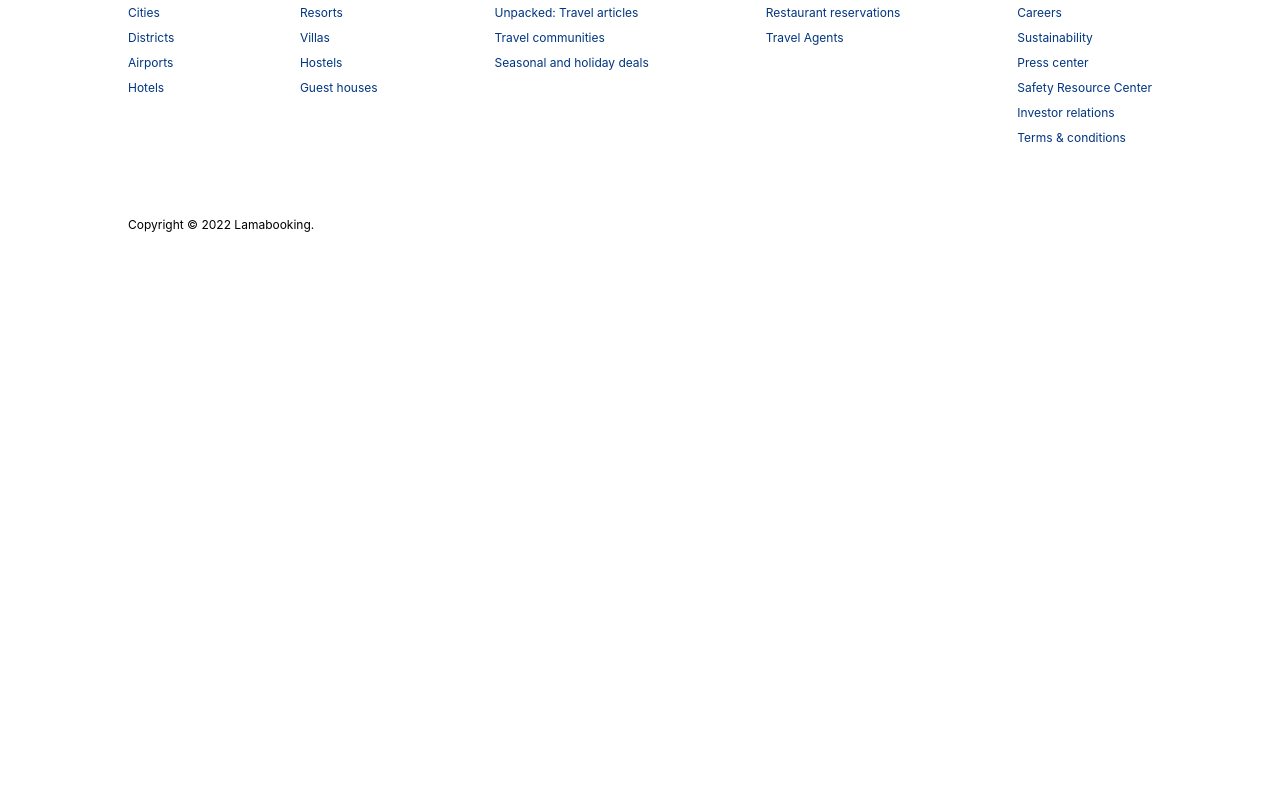
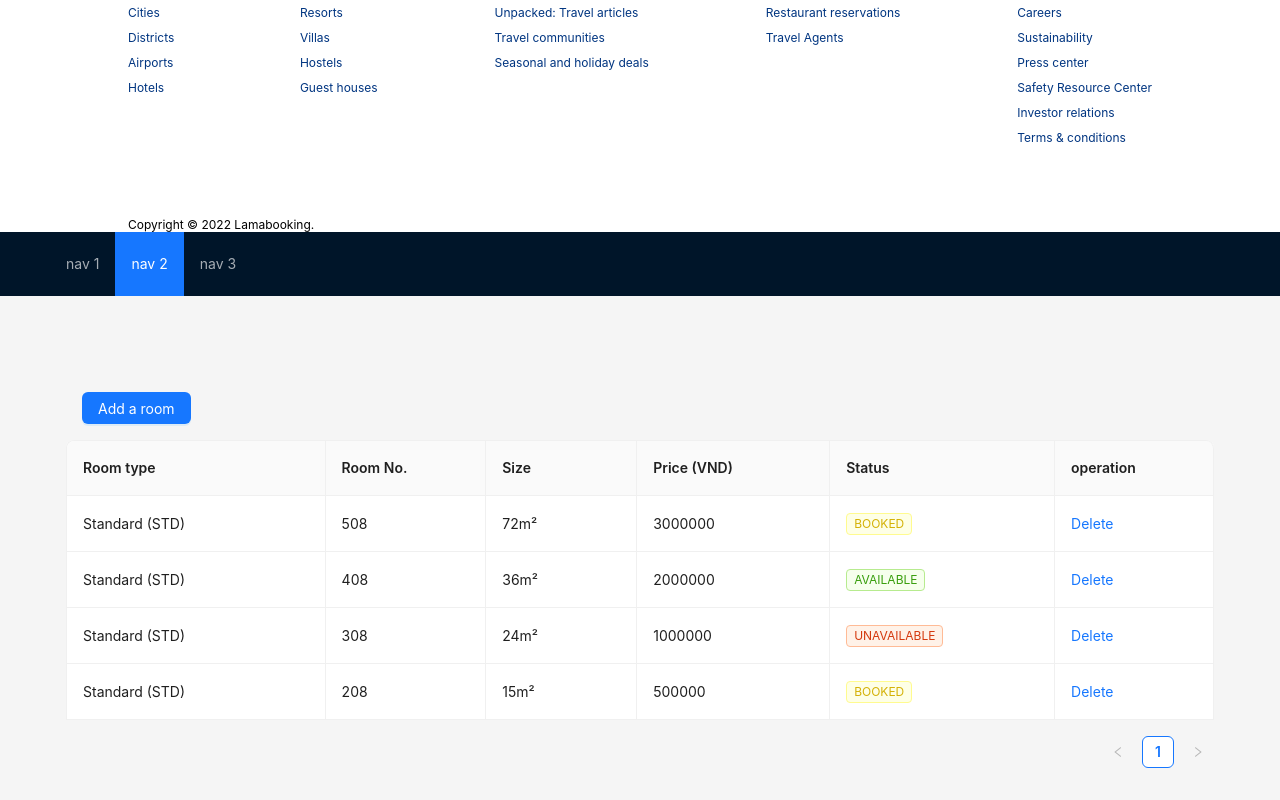
Before and after one commit to vyntt279/sa-d, a React (Create React App) app in the folder frontend/: page / in a window 1280 px wide. Shown: the part 1147-1947 px from the top of the page. Before the commit the page ends 1379 px from the top, so only its background shows below. Built offline with nearby package versions, Linux system fonts and the light colour scheme.

Commit message:
feat(frontend): roompage (edit, view)

```diff
--- a/frontend/package.json
+++ b/frontend/package.json
@@ -13,7 +13,7 @@
     "antd": "^5.0.0",
     "react": "^18.2.0",
     "react-dom": "^18.2.0",
-    "react-scripts": "5.0.1",
+    "react-scripts": "^5.0.1",
     "typescript": "^4.8.4",
     "web-vitals": "^2.1.4"
   },
--- a/frontend/src/App.tsx
+++ b/frontend/src/App.tsx
@@ -1,11 +1,18 @@
 import './App.css';
 import LogIn from './pages/auth/LogIn';
 import Home from './pages/customer/home/Home'
+import MainRoom from 'pages/admin/MainRoom';
+import { Fragment } from 'react';
 
 const App = () => {
   return (
     // <LogIn />
-    <Home />
+    <Fragment>
+
+      <Home />
+      <MainRoom/>
+
+    </Fragment>
   );
 }
 
--- /dev/null
+++ b/frontend/src/pages/admin/MainRoom.tsx
@@ -0,0 +1,34 @@
+import React from 'react';
+import { Breadcrumb, Layout, Menu } from 'antd';
+import Room from './Room';
+
+const { Header, Content, Footer } = Layout;
+
+const MainRoom: React.FC = () => (
+  <Layout>
+    <Header style={{ position: 'sticky', top: 0, zIndex: 1, width: '100%' }}>
+      <div className="logo" />
+      <Menu
+        theme="dark"
+        mode="horizontal"
+        defaultSelectedKeys={['2']}
+        items={new Array(3).fill(null).map((_, index) => ({
+          key: String(index + 1),
+          label: `nav ${index + 1}`,
+        }))}
+      />
+    </Header>
+    <Content className="site-layout" style={{ padding: '0 50px', marginTop: 64 }}>
+      {/* <Breadcrumb style={{ margin: '16px 0' }}>
+        <Breadcrumb.Item>Home</Breadcrumb.Item>
+        <Breadcrumb.Item>List</Breadcrumb.Item>
+        <Breadcrumb.Item>App</Breadcrumb.Item>
+      </Breadcrumb> */}
+      <div className="site-layout-background" style={{ padding: 16, minHeight: 380 }}>
+        <Room></Room>
+      </div>
+    </Content>
+  </Layout>
+);
+
+export default MainRoom;
--- /dev/null
+++ b/frontend/src/pages/admin/Room.tsx
@@ -0,0 +1,306 @@
+import React, { useContext, useEffect, useRef, useState } from 'react';
+import type { InputRef } from 'antd';
+import { Button, Form, Input, Popconfirm, Table, Tag, notification  } from 'antd';
+import type { FormInstance } from 'antd/es/form';
+import Item from 'antd/es/list/Item';
+import { SmileOutlined } from '@ant-design/icons';
+
+const EditableContext = React.createContext<FormInstance<any> | null>(null);
+
+interface Item {
+    key: string | number;
+    classification: string[];
+    RNo: number;
+    size: string;
+    price: number;
+    status: string[];
+}
+
+interface EditableRowProps {
+    index: number;
+}
+
+const openNotification = () => {
+    notification.open({
+      message: 'Add blank room',
+      description:
+        'In this fuction, the system will create a blank row at the end of the table. To edit the row, just double click the value you want to change :v',
+        icon: <SmileOutlined style={{ color: '#54c577' }} />,
+        onClick: () => {
+        console.log('Add room!');
+      },
+    });
+  };
+
+const EditableRow: React.FC<EditableRowProps> = ({ index, ...props }) => {
+    const [form] = Form.useForm();
+    return (
+        <Form form={form} component={false}>
+            <EditableContext.Provider value={form}>
+                <tr {...props} />
+            </EditableContext.Provider>
+        </Form>
+    );
+};
+
+interface EditableCellProps {
+    title: React.ReactNode;
+    editable: boolean;
+    children: React.ReactNode;
+    dataIndex: keyof Item;
+    record: Item;
+    handleSave: (record: Item) => void;
+}
+
+const EditableCell: React.FC<EditableCellProps> = ({
+    title,
+    editable,
+    children,
+    dataIndex,
+    record,
+    handleSave,
+    ...restProps
+}) => {
+    const [editing, setEditing] = useState(false);
+    const inputRef = useRef<InputRef>(null);
+    const form = useContext(EditableContext)!;
+
+    useEffect(() => {
+        if (editing) {
+            inputRef.current!.focus();
+        }
+    }, [editing]);
+
+    const toggleEdit = () => {
+        setEditing(!editing);
+        form.setFieldsValue({ [dataIndex]: record[dataIndex] });
+    };
+
+    const save = async () => {
+        try {
+            const values = await form.validateFields();
+
+            toggleEdit();
+            handleSave({ ...record, ...values });
+        } catch (errInfo) {
+            console.log('Save failed:', errInfo);
+        }
+    };
+
+    let childNode = children;
+
+    if (editable) {
+        childNode = editing ? (
+            <Form.Item
+                style={{ margin: 0 }}
+                name={dataIndex}
+                rules={[
+                    {
+                        required: true,
+                        message: `${title} is required.`,
+                    },
+                ]}
+            >
+                <Input ref={inputRef} onPressEnter={save} onBlur={save} />
+            </Form.Item>
+        ) : (
+            <div className="editable-cell-value-wrap" style={{ paddingRight: 24 }} onClick={toggleEdit}>
+                {children}
+            </div>
+        );
+    }
+
+    return <td {...restProps}>{childNode}</td>;
+};
+
+type EditableTableProps = Parameters<typeof Table>[0];
+
+interface DataType {
+    key: React.Key;
+    classification: string[];
+    RNo: number;
+    size: string;
+    price: number;
+    status: string[];
+}
+
+type ColumnTypes = Exclude<EditableTableProps['columns'], undefined>;
+
+const Room: React.FC = () => {
+    const [dataSource, setDataSource] = useState<DataType[]>([
+        {
+            key: '0',
+            classification: ['Standard (STD)'],
+            RNo: 508,
+            size: 72 + "m²",
+            price: 3000000,
+            status: ['Booked'],
+        },
+        {
+            key: '1',
+            classification: ['Standard (STD)'],
+            RNo: 408,
+            size: 36 + "m²",
+            price: 2000000,
+            status: ['Available'],
+        },
+        {
+            key: '2',
+            classification: ['Standard (STD)'],
+            RNo: 308,
+            size: 24 + "m²",
+            price: 1000000,
+            status: ['Unavailable'],
+        },
+        {
+            key: '3',
+            classification: ['Standard (STD)'],
+            RNo: 208,
+            size: 15 + "m²",
+            price: 500000,
+            status: ['Booked'],
+        },
+    ]);
+
+    const [count, setCount] = useState(2);
+
+    const handleDelete = (key: React.Key) => {
+        const newData = dataSource.filter((item) => item.key !== key);
+        setDataSource(newData);
+    };
+
+    const defaultColumns: (ColumnTypes[number] & { editable?: boolean; dataIndex: string })[] = [
+        {
+            title: 'Room type',
+            dataIndex: 'classification',
+            editable: true,
+            // render: (classification: string[]) => (
+            //     <span>
+            //       {classification.map((classification) => {
+            //         let color = 'geekblue';
+            //         // if (classification === 'loser') {
+            //         //   color = 'volcano';
+            //         // }
+            //         return (
+            //           <Tag color={color} key={classification}>
+            //             {classification.toUpperCase()}
+            //           </Tag>
+            //         );
+            //       })}
+            //     </span>
+            //   ),
+        },
+        {
+            title: 'Room No.',
+            dataIndex: 'RNo',
+            editable: true,
+        },
+        {
+            title: 'Size',
+            dataIndex: 'size',
+            editable: true,
+        },
+        {
+            title: 'Price (VND)',
+            dataIndex: 'price',
+            editable: true,
+        },
+        {
+            title: 'Status',
+            dataIndex: 'status',
+            render: (status: string[]) => (
+                <span>
+                    {status.map((status) => {
+                        let color = 'green';
+                        if (status === 'Unavailable') {
+                            color = 'volcano';
+                        }
+                        else if (status === 'Booked') {
+                            color = 'yellow';
+                        }
+                        return (
+                            <Tag color={color} key={status}>
+                                {status.toUpperCase()}
+                            </Tag>
+                        );
+                    })}
+                </span>
+            ),
+        },
+        {
+            title: 'operation',
+            dataIndex: 'operation',
+            render:() => <a>Delete</a>
+            // render: (_,record:{key: React.Key},any) =>
+            //     dataSource.length >= 1 ? (
+            //         <Popconfirm title="Sure to delete?" onConfirm={() => handleDelete(record.key)}>
+            //             <a>Delete</a>
+            //         </Popconfirm>
+            //     ) : null,
+        },
+    ];
+
+    const handleAdd = () => {
+        const newData: DataType = {
+            key: count,
+            classification: ['N/A'],
+            RNo: 0,
+            size: 0 + "m²",
+            price: 0,
+            status: ['Available'],
+        };
+        setDataSource([...dataSource, newData]);
+        setCount(count + 1);
+    };
+
+    const handleSave = (row: DataType) => {
+        const newData = [...dataSource];
+        const index = newData.findIndex((item) => row.key === item.key);
+        const item = newData[index];
+        newData.splice(index, 1, {
+            ...item,
+            ...row,
+        });
+        setDataSource(newData);
+    };
+
+    const components = {
+        body: {
+            row: EditableRow,
+            cell: EditableCell,
+        },
+    };
+
+    const columns = defaultColumns.map((col) => {
+        if (!col.editable) {
+            return col;
+        }
+        return {
+            ...col,
+            onCell: (record: DataType) => ({
+                record,
+                editable: col.editable,
+                dataIndex: col.dataIndex,
+                title: col.title,
+                handleSave,
+            }),
+        };
+    });
+
+    return (
+        <div>
+            <Button onClick={function(event){ handleAdd(); openNotification()}} type="primary" style={{ margin: 16 }} >
+                Add a room
+            </Button>
+            <Table
+                components={components}
+                rowClassName={() => 'editable-row'}
+                bordered
+                dataSource={dataSource}
+                columns={columns as ColumnTypes}
+            />
+        </div>
+    );
+};
+
+export default Room;
```
Also changed, not shown: 2 other files (tests, documents, lock files or other folders).
